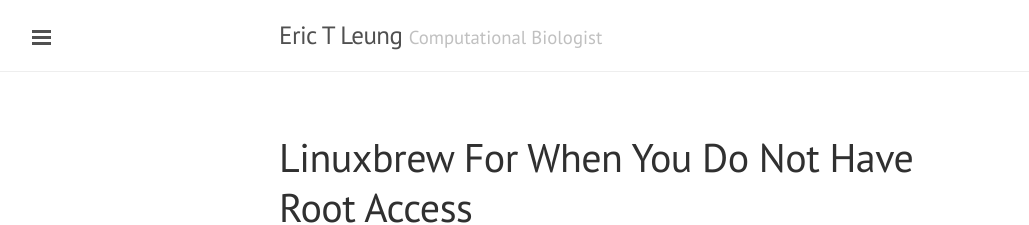
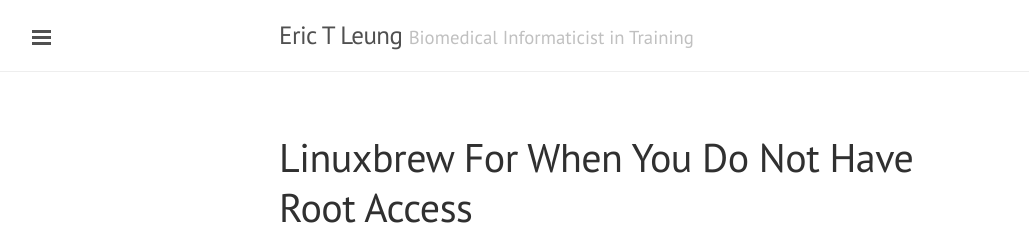
Before and after one commit to erictleung/erictleung.github.io, a Jekyll site: the page built from index.html, in a window 1280 px wide. Shown: the top 225 px of the page, without its empty margins (1-1030 px from the left). Built offline with Jekyll 4.4.1, drawn with Linux system fonts in a browser that asks for light colours; Markdown is read by kramdown in place of the engine named in the settings; the list of posts is cut into pages by our own code.

Commit message:
change title and sidebar slightly

```diff
--- a/_config.yml
+++ b/_config.yml
@@ -7,8 +7,8 @@
 
 # Setup
 title:            Eric T Leung
-tagline:          'Computational Biologist'
-description:      'PhD student in bioinformatics and computational biology. Follow me on Twitter <a href="https://twitter.com/erictleung">@erictleung</a>'
+tagline:          'Biomedical Informaticist in Training'
+description:      'PhD student in bioinformatics and computational biology. Follow me on Twitter at <a href="https://twitter.com/erictleung">@erictleung</a>'
 url:              http://erictleung.com
 
 author:
```
Also changed, not shown: 4 other files.
